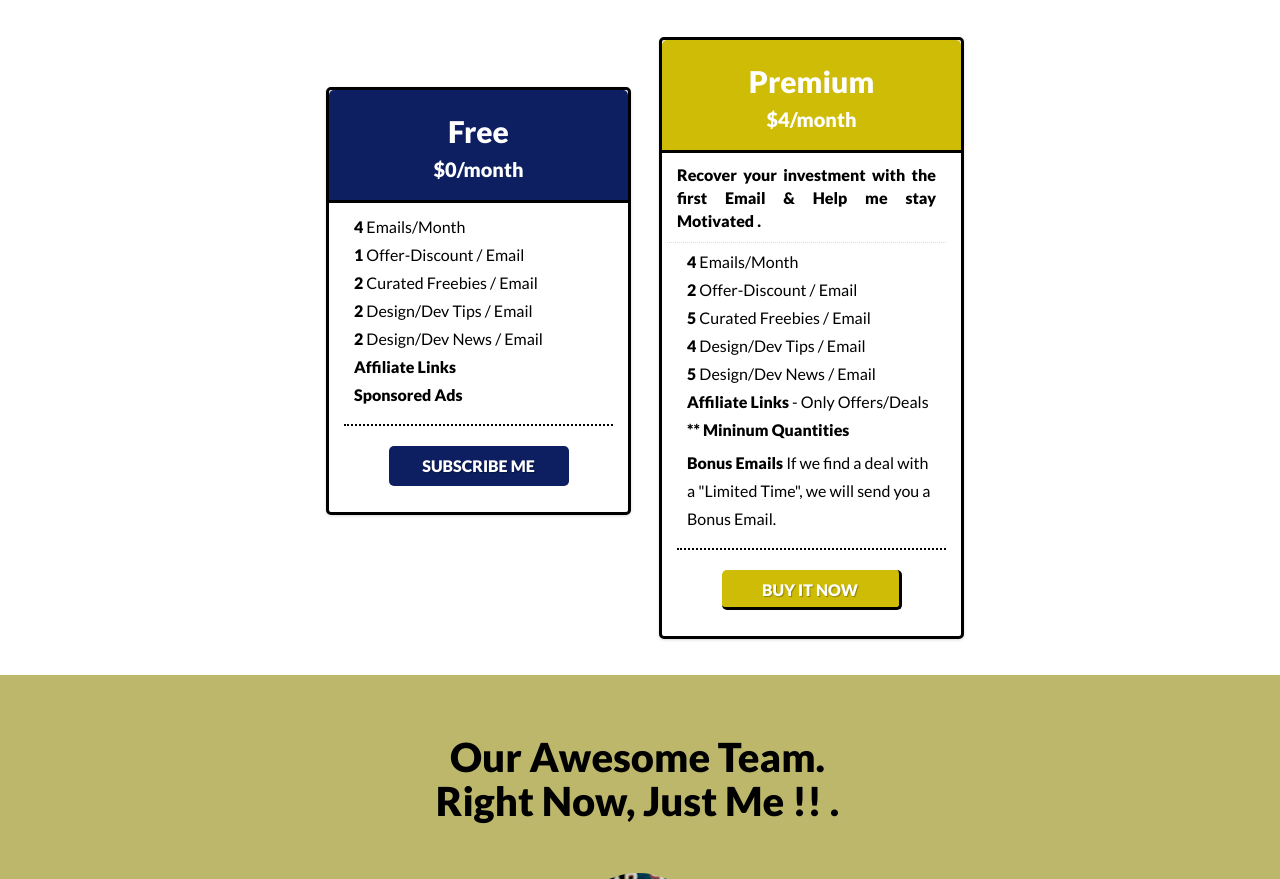
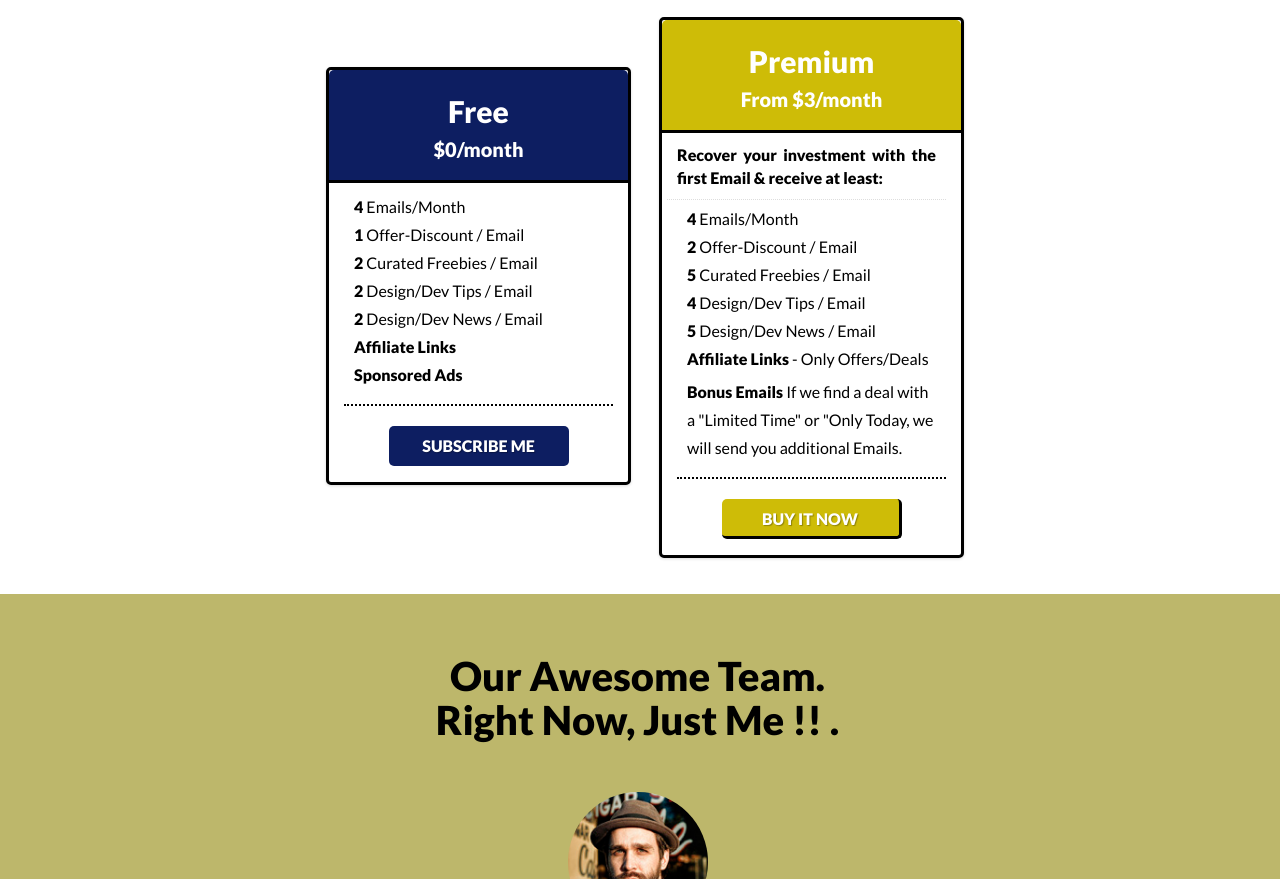
Before and after one commit to mariovaram/flatty, a plain HTML site: page index.html in a window 1280 px wide. Shown: the part 2700-3579 px from the top of the page. Drawn offline with nearby package versions, Linux system fonts and the light colour scheme; a script that the page names is missing.

Commit message:
pay
paypal

```diff
--- a/assets/css/main.css
+++ b/assets/css/main.css
@@ -43,7 +43,7 @@ h4 {
 /* Paragraph & Typographic */
 p {
     line-height: 28px;
-    margin-bottom: 25px;
+    margin-bottom: 15px;
     font-size: 16px;
 }
 
@@ -400,3 +400,35 @@ a {
 .fakelink {
     cursor: pointer
 }
+
+.accordion:hover .accordion-item:hover .accordion-item-content,
+.accordion .accordion-item--default .accordion-item-content {
+  height: 13em;
+}
+
+.accordion-item-content,
+.accordion:hover .accordion-item-content {
+  height: 0;
+  overflow: hidden;
+  -webkit-transition: height .25s;
+  transition: height .25s;
+}
+
+.left {
+    text-align: left;
+}
+
+.accordion-item-content {
+    padding-left: 10px;
+}
+
+a.paylink {
+    color: black;
+    font-size: 16px;
+    background: none;
+    line-height: 28px;
+    text-transform: none;
+    border-radius: initial;
+    text-shadow: 0px 0px 0px;
+    width: initial;
+}
--- a/index.html
+++ b/index.html
@@ -228,11 +228,11 @@ function jumpToAnchor (target){window.location.hash=target;}
                         <div class="pricing-table pricing-table-highlighted">
                             <div class="pricing-table-header premiumbg">
                                 <h2 class="white-font bold">Premium</h2>
-                                <h4 class="white-font bold">$4/month</h4>
+                                <h4 class="white-font bold">From $3/month</h4>
                             </div>
                             <div class="pricing-table-space"></div>
                             <div class="pricing-table-text">
-                                <p id="prem" class="justify premtext black"><strong>Recover your investment with the first Email & Help me stay Motivated .</strong></p>
+                                <p id="prem" class="justify premtext black"><strong>Recover your investment with the first Email & receive at least:</strong></p>
                             </div>
                             <div class="pricing-table-features">
                                 <p id="prem" class="black bolder">
@@ -242,12 +242,23 @@ function jumpToAnchor (target){window.location.hash=target;}
                                    <strong>4</strong> Design/Dev Tips / Email<br>
                                    <strong>5</strong> Design/Dev News / Email<br>
                                    <strong>Affiliate Links</strong> - Only Offers/Deals<br>
-                                   <strong class="black">** Mininum Quantities</strong>
                                 </p>
-                                <p class="black bolder" id="prem"><strong class="black">Bonus Emails</strong> If we find a deal with a "Limited Time", we will send you a Bonus Email.</p>
+                                <p class="black bolder" id="prem"><strong class="black">Bonus Emails</strong> If we find a deal with a "Limited Time" or "Only Today, we will send you additional Emails.</p>
                             </div>
                             <div class="pricing-table-sign-up">
+                                <div class="accordion">
+                                    <section class="accordion-item">
                                 <p class="bold white-font"><a id="prembtn" href="">Buy it now</a></p>
+                                    <div class="accordion-item-content">
+                                        <p class="black left"><a class="paylink" href="https://www.paypal.com/cgi-bin/webscr?cmd=_s-xclick&hosted_button_id=GJUM7DLR2M792"><strong>Monthly Subscription -- $4/Month</strong> <br>
+                                            * Recurring Billing. Only Paypal</a></p>
+                                        <p class="black left"><a class="paylink" href="https://www.paypal.com/cgi-bin/webscr?cmd=_s-xclick&hosted_button_id=XSGYM49777QTA"><strong>3 Months Subscription -- $3.50/Month</strong> <br>
+                                            * 1 payment of $10.50 USD</a></p>
+                                        <p class="black left"><a class="paylink" href="https://www.paypal.com/cgi-bin/webscr?cmd=_s-xclick&hosted_button_id=DHYM2HXMTHE82"><strong>6 Months Subscription -- $3/Month</strong> <br>
+                                            * 1 payment of $18 USD</a></p>
+                                        </div>
+                                    </section>
+                                </div>
                             </div>
                         </div>
                         <!-- table 3 -->
```
